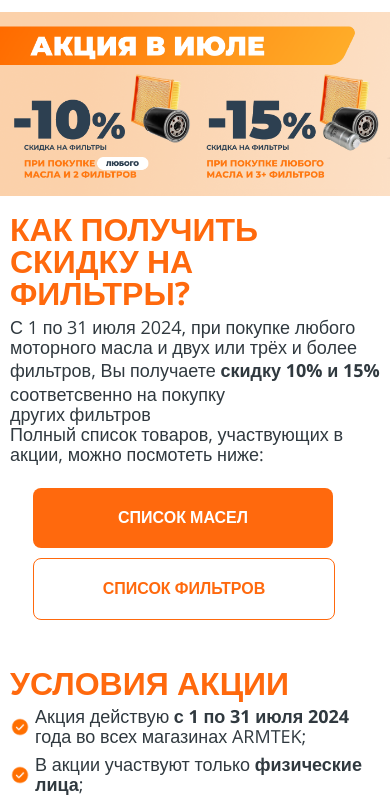
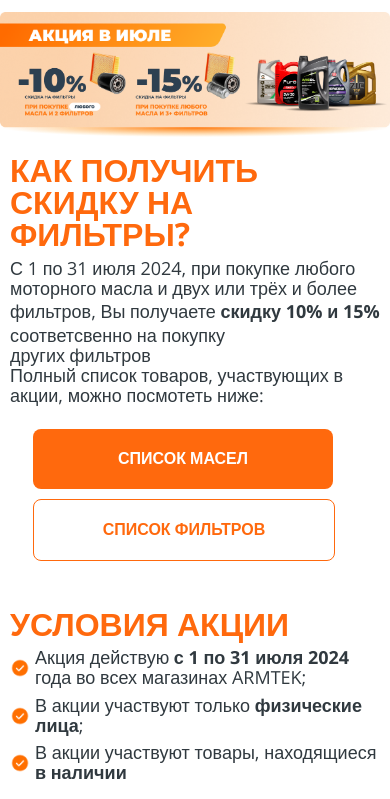
Before and after one commit to TatsianaKmit/armtek, a website: page src/index.html in a window 390 px wide. Shown: the top 799 px of the page. Drawn offline with nearby package versions, Linux system fonts and the light colour scheme.

Commit message:
image fix

```diff
--- a/src/index.html
+++ b/src/index.html
@@ -20,7 +20,7 @@
             <div class="description">
                 <div class="description__all">
                     <picture>
-                        <source media="(max-width: 992px)" srcSet="img/sale-all-mobile.png" alt="logo" />
+                        <!-- <source media="(max-width: 992px)" srcSet="img/sale-all-mobile.png" alt="logo" /> -->
                         <img src="img/sale-all.png" alt="logo" />
                     </picture>
                 </div>
```
Also changed, not shown: dist/img/sale-all-mobile.PNG (deleted), dist/index.html, src/img/sale-all-mobile.PNG (deleted).
